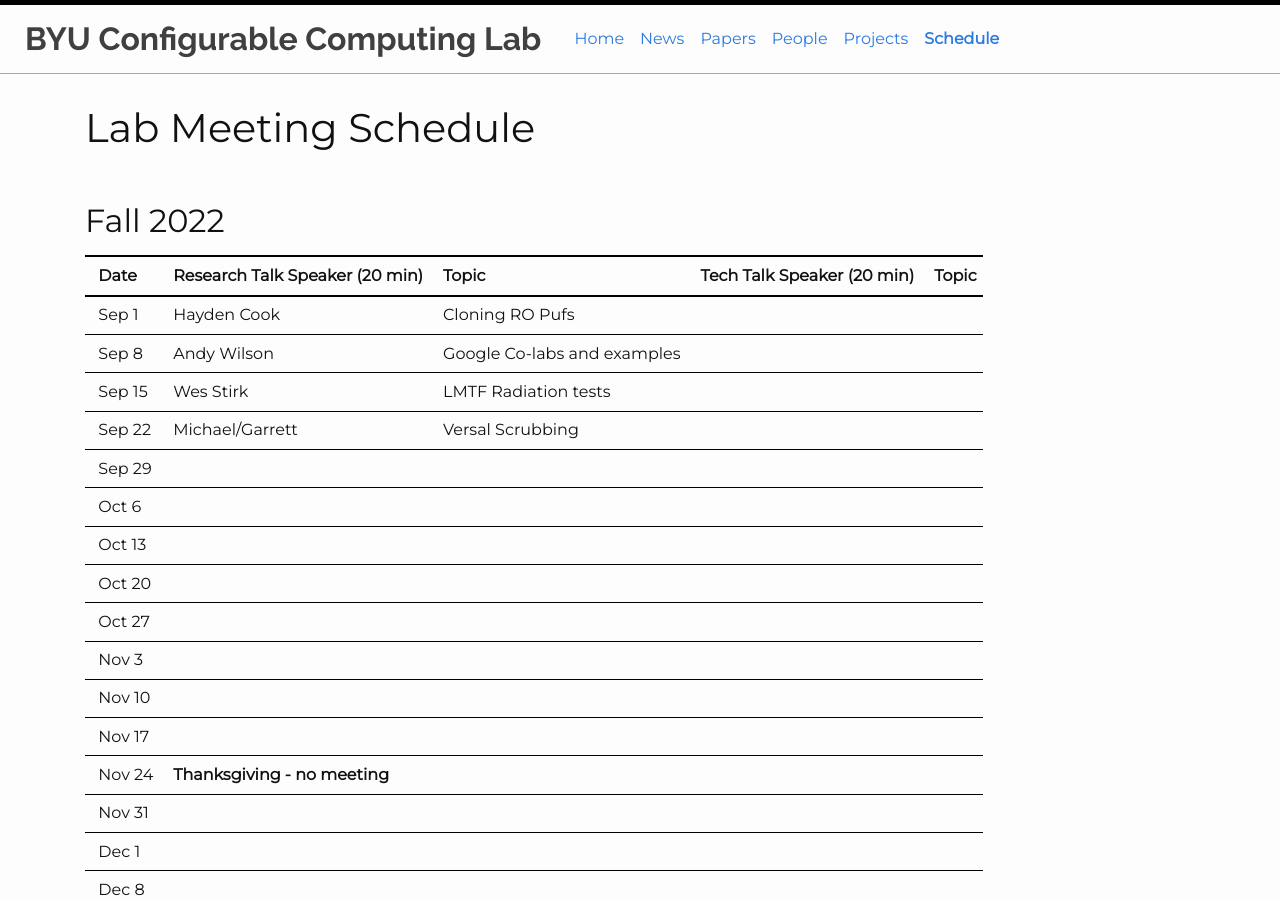
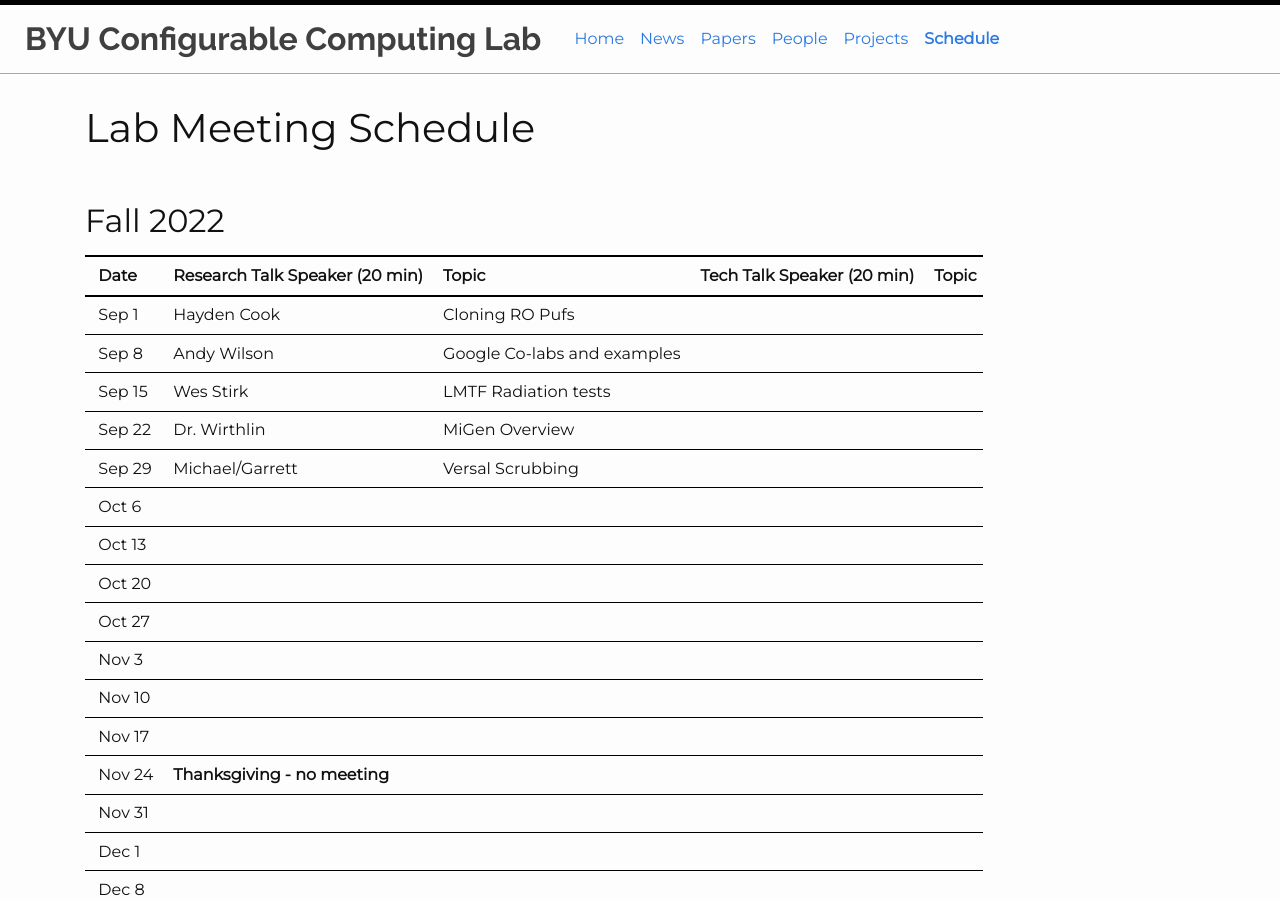
Before and after one commit to byuccl/byuccl.github.io, a Jekyll site: the page built from pages/schedule.md, in a window 1280 px wide and 900 px high. Built offline with Jekyll 4.4.1, drawn with Linux system fonts in a browser that asks for light colours; nearby versions of some CDN libraries.

Commit message:
Update schedule.md

```diff
--- a/pages/schedule.md
+++ b/pages/schedule.md
@@ -12,8 +12,8 @@ title: Schedule
 | Sep 1     |  Hayden Cook     | Cloning RO Pufs | | |
 | Sep 8     |  Andy Wilson     | Google Co-labs and examples | | |
 | Sep 15    |  Wes Stirk                     | LMTF Radiation tests | | |
-| Sep 22    |  Michael/Garrett              | Versal Scrubbing | | |
-| Sep 29    |            | | | |
+| Sep 22    |  Dr. Wirthlin              | MiGen Overview | | |
+| Sep 29    |  Michael/Garrett          | Versal Scrubbing | | |
 | Oct 6     |                        | | | |
 | Oct 13    |      | | | |
 | Oct 20    |                   | | | |
```
